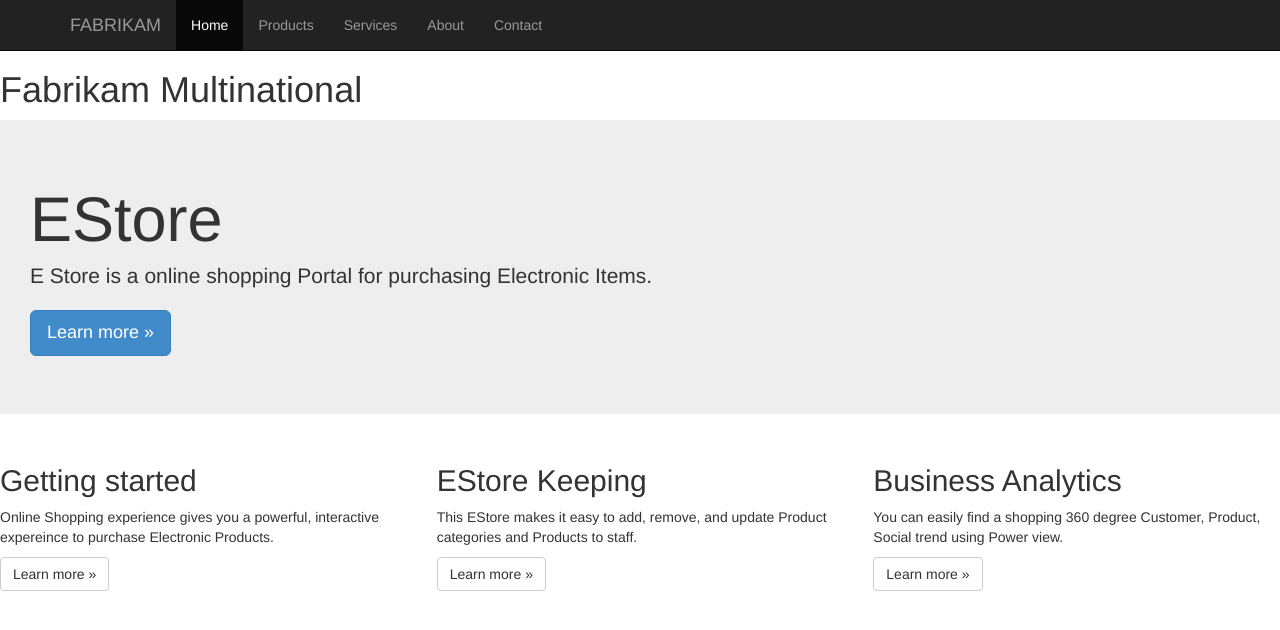
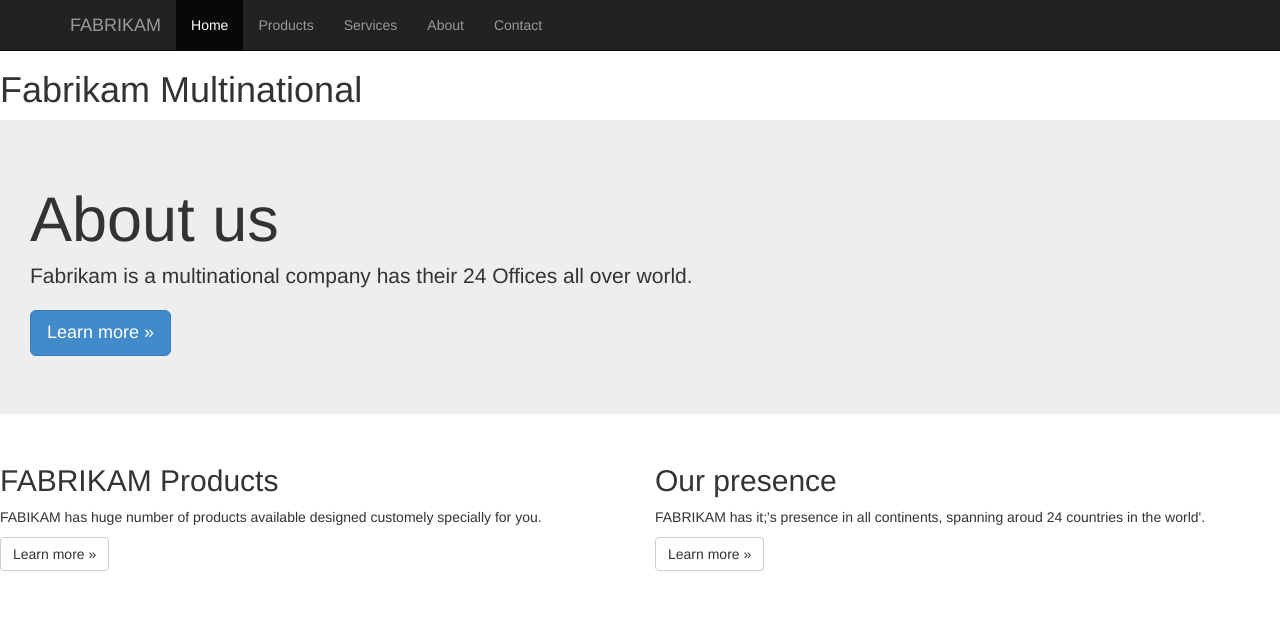
Before and after one commit to AshP11/fabrikam, a website: page public/index.html in a window 1280 px wide. Drawn offline with Linux system fonts and the light colour scheme.

Commit message:
Update index.html

```diff
--- a/public/index.html
+++ b/public/index.html
@@ -33,10 +33,10 @@
                 <ul class="nav navbar-nav">
 
                     <li class="active"><a href="http://localhost:9000/#/index" target="_blank">Home</a></li>
-                    <li><a href="http://www.transflower.in" target="_blank">Products</a></li>
-                    <li><a href="http://www.transflower.in" target="_blank">Services</a></li>
-                    <li><a href="/contact.html" target="_blank">About</a></li>
-                    <li><a href="http://www.transflower.in" target="_blank">Contact</a></li>
+                    <li><a href="#" target="_blank">Products</a></li>
+                    <li><a href="#" target="_blank">Services</a></li>
+                    <li><a href="#" target="_blank">About</a></li>
+                    <li><a href="#" target="_blank">Contact</a></li>
 
                 </ul>
             </div>
@@ -47,29 +47,25 @@
     <div ng-view></div>
 
     <div class="jumbotron">
-    <h1>EStore</h1>
-    <p class="lead">E Store is a online shopping Portal for purchasing Electronic Items.</p>
-    <p><a href="https://www.facebook.com/transflowerLearning" class="btn btn-primary btn-lg">Learn more &raquo;</a></p>
+    <h1>About us</h1>
+    <p class="lead">Fabrikam is a multinational company has their 24 Offices all over world.</p>
+    <p><a href="#" class="btn btn-primary btn-lg">Learn more &raquo;</a></p>
 </div>
 
 <div class="row">
-    <div class="col-md-4">
-        <h2>Getting started</h2>
+    <div class="col-md-6">
+        <h2>FABRIKAM Products</h2>
         <p>
-            Online Shopping experience gives you a powerful, interactive expereince to purchase Electronic Products.
+           FABIKAM has huge number of products available designed customely specially for you.
         </p>
-        <p><a class="btn btn-default" href="https://www.facebook.com/transflowerLearning">Learn more &raquo;</a></p>
+        <p><a class="btn btn-default" href="#">Learn more &raquo;</a></p>
     </div>
-    <div class="col-md-4">
-        <h2>EStore Keeping</h2>
-        <p>This EStore makes it easy to add, remove, and update Product categories and Products to staff.</p>
-        <p><a class="btn btn-default" href="https://www.facebook.com/transflowerLearning">Learn more &raquo;</a></p>
+    <div class="col-md-6">
+        <h2>Our presence</h2>
+        <p>FABRIKAM has it;'s presence in all continents, spanning aroud 24 countries in the world'.</p>
+        <p><a class="btn btn-default" href="#">Learn more &raquo;</a></p>
     </div>
-    <div class="col-md-4">
-        <h2>Business Analytics</h2>
-        <p>You can easily find a shopping 360 degree Customer, Product, Social trend using Power view.</p>
-        <p><a class="btn btn-default" href="https://www.facebook.com/transflowerLearning">Learn more &raquo;</a></p>
-    </div>
+
 </div>
 
 
```
